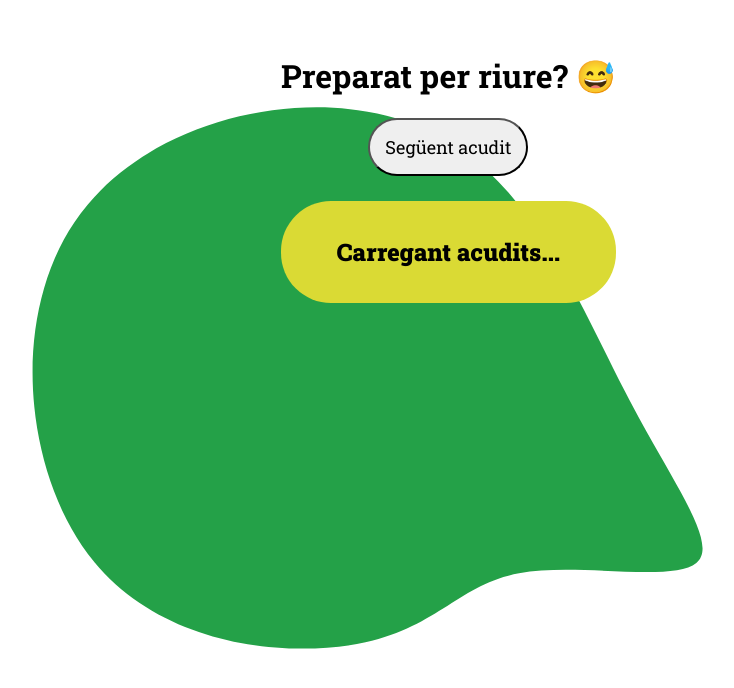
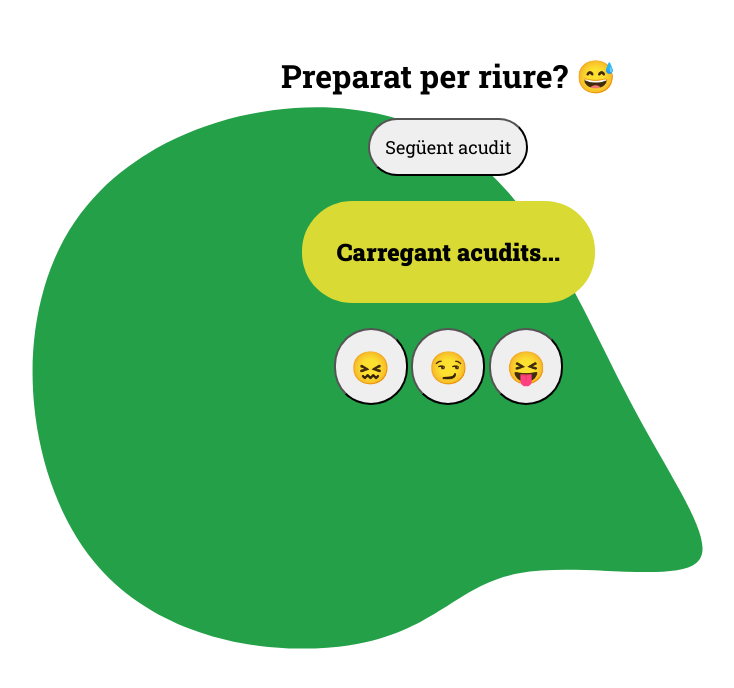
Before and after one commit to PacMM79/Sprint4, a website: page index.html in a window 1280 px wide. Shown: the part 102-790 px from the top of the page, without its empty margins (160-894 px from the left). Drawn offline with Linux system fonts and the light colour scheme; no server answers.

Commit message:
Exercici 3
- [TS] Add Score Report.
- [HTML] Add Score icons.
- [CSS] Update style.

```diff
--- a/index.html
+++ b/index.html
@@ -14,10 +14,13 @@
                 <h1>Preparat per riure? &#128517;</h1>
                 <button class="btn" id="btn">Següent acudit</button>
                 <div class="joke">Carregant acudits...</div>
+                <div class="score">
+                    <button class="btn" onclick="report(1)"><span class="emoti">&#128534</span></button>
+                    <button class="btn" onclick="report(2)"><span class="emoti">&#128527</span></button>
+                    <button class="btn" onclick="report(3)"><span class="emoti">&#128541</span></button>
+                </div>
             </div>
-
-
         </div>
-        <script src="src/index.js" async defer></script>
+    <script src="src/index.js" async defer></script>
     </body>
 </html>
--- a/src/index.js
+++ b/src/index.js
@@ -32,3 +32,14 @@ const generateJokes = () => __awaiter(void 0, void 0, void 0, function* () {
 // Calling generateJokes function
 btn.addEventListener('click', generateJokes);
 generateJokes();
+;
+const reportJokes = [];
+function report(score) {
+    let report = {
+        joke: jokes.innerHTML,
+        score: score,
+        date: new Date().toISOString(),
+    };
+    reportJokes.push(report);
+    console.table(reportJokes);
+}
--- a/style.css
+++ b/style.css
@@ -10,7 +10,7 @@
 body {
     font-family: "Roboto Slab", serif;
     background-image: url("img/blob.svg");
-    background-size: cover;
+    background-size: 100%;
     background-repeat: no-repeat;
     font-weight: 900;
 }
@@ -27,11 +27,18 @@ body {
     font-size: large;
     font-family: "Roboto Slab", serif;
     border-radius: 50px;
+    cursor: pointer;
+}
+.btn:hover {
+    background-color: chocolate;
 }
 .joke {
-    margin-top: 25px;
+    margin: 25px;
     padding: 35px;
     font-size: x-large;
     background-color: rgb(218, 218, 52);
     border-radius: 50px;
 }
+.emoti {
+    font-size: xx-large;
+}
```
Also changed, not shown: src/index.ts (+14 -0 lines).
